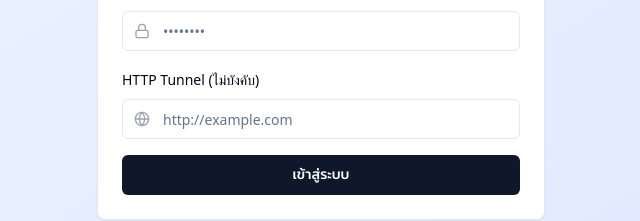
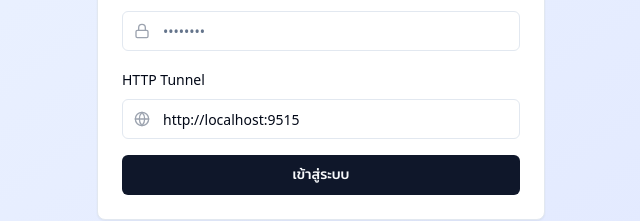
Before and after one commit to awachai/awa-client-chrome-extension, a React (Vite) app: page /#/login in a window 1280 px wide. Shown: the part 435-656 px from the top of the page, without its empty margins (319-959 px from the left). Built offline with nearby package versions, Linux system fonts and the light colour scheme; no server answers.

Commit message:
Set default http_tunnel value
Set the default value of http_tunnel to http://localhost:9515.

```diff
--- a/src/pages/LoginPage.tsx
+++ b/src/pages/LoginPage.tsx
@@ -12,7 +12,7 @@ import { useAuth } from "@/hooks/useAuth";
 const LoginPage = () => {
   const [username, setUsername] = useState("");
   const [password, setPassword] = useState("");
-  const [httpTunnel, setHttpTunnel] = useState("");
+  const [httpTunnel, setHttpTunnel] = useState("http://localhost:9515");
   const navigate = useNavigate();
   const { toast } = useToast();
   const { login, isLoading, error, clearError } = useAuth();
@@ -133,13 +133,13 @@ const LoginPage = () => {
               </div>
             </div>
             <div className="space-y-2">
-              <Label htmlFor="httpTunnel">HTTP Tunnel (ไม่บังคับ)</Label>
+              <Label htmlFor="httpTunnel">HTTP Tunnel</Label>
               <div className="relative">
                 <Globe className="absolute left-3 top-3 h-4 w-4 text-gray-400" />
                 <Input
                   id="httpTunnel"
                   type="text"
-                  placeholder="http://example.com"
+                  placeholder="http://localhost:9515"
                   value={httpTunnel}
                   onChange={(e) => {
                     logToContent(`HTTP Tunnel changed: ${e.target.value}`);
```
